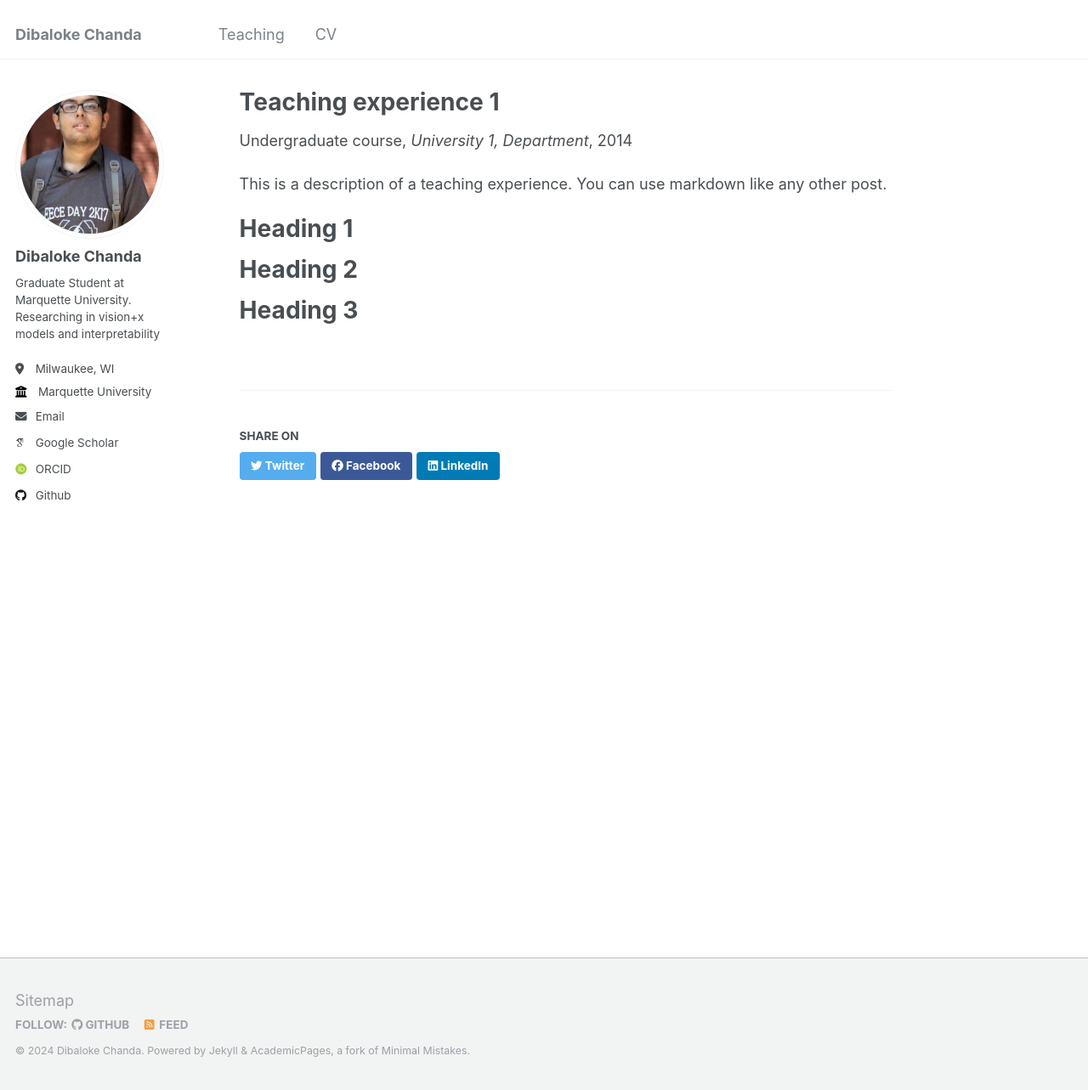
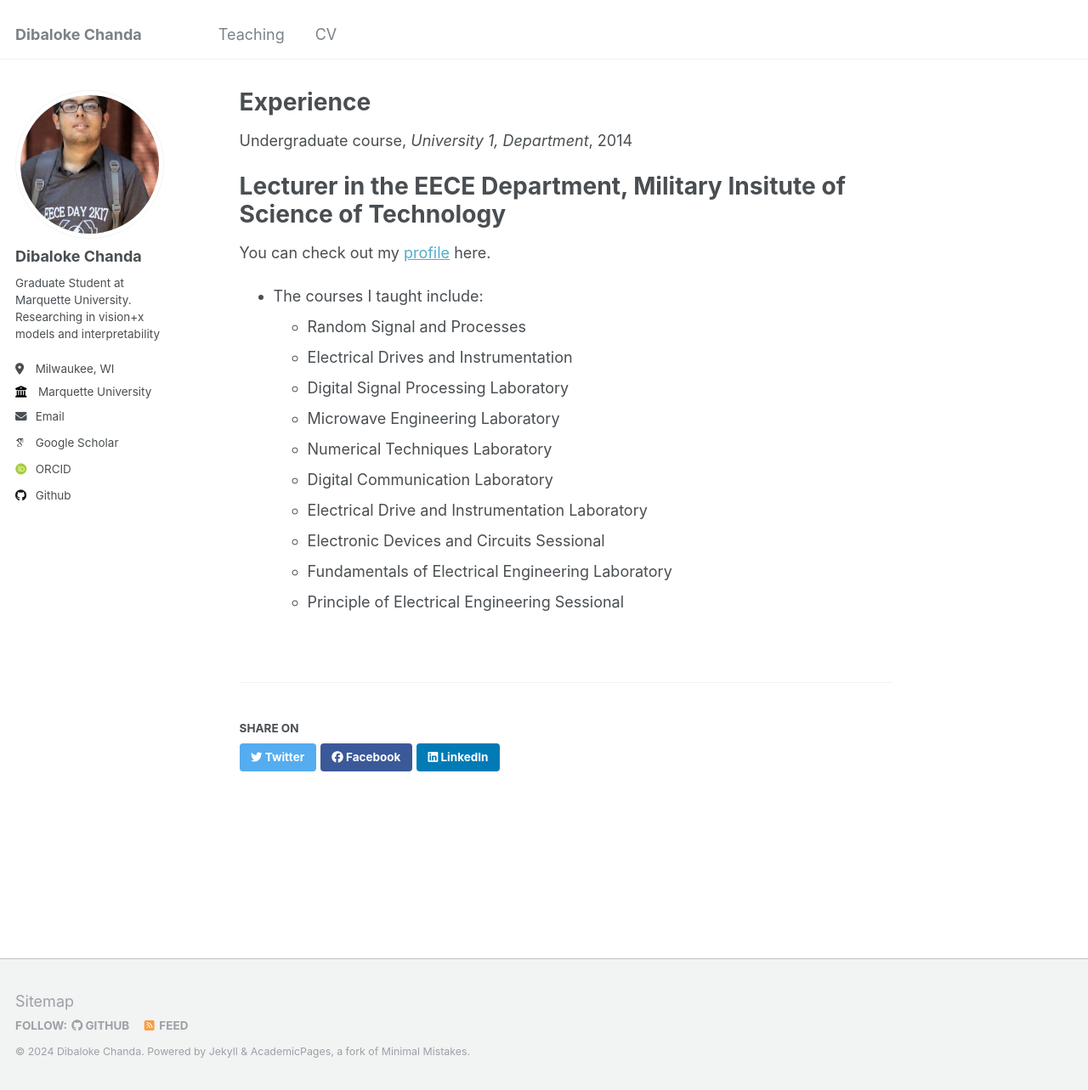
Before and after one commit to dibaloke/dibaloke.github.io, a Jekyll site: the page built from _teaching/2014-spring-teaching-1.md, in a window 1280 px wide and 1283 px high. Shown: the whole window at 85% size. Built offline with Jekyll 4.4.1, drawn with Linux system fonts in a browser that asks for light colours; some web fonts are replaced.

Commit message:
Update 2014-spring-teaching-1.md

```diff
--- a/_teaching/2014-spring-teaching-1.md
+++ b/_teaching/2014-spring-teaching-1.md
@@ -1,5 +1,5 @@
 ---
-title: "Teaching experience 1"
+title: "Experience"
 collection: teaching
 type: "Undergraduate course"
 permalink: /teaching/2014-spring-teaching-1
@@ -7,14 +7,16 @@ venue: "University 1, Department"
 date: 2014-01-01
 location: "City, Country"
 ---
-
-This is a description of a teaching experience. You can use markdown like any other post.
-
-Heading 1
-======
-
-Heading 2
-======
-
-Heading 3
-======
+# Lecturer in the EECE Department, Military Insitute of Science of Technology
+You can check out my [profile](https://mist.ac.bd/department/eece/facultyMembers/dibaloke_chanda-371) here.
+- The courses I taught include:
+  - Random Signal and Processes
+  - Electrical Drives and Instrumentation
+  - Digital Signal Processing Laboratory
+  - Microwave Engineering Laboratory
+  - Numerical Techniques Laboratory
+  - Digital Communication Laboratory
+  - Electrical Drive and Instrumentation Laboratory
+  - Electronic Devices and Circuits Sessional
+  - Fundamentals of Electrical Engineering Laboratory
+  - Principle of Electrical Engineering Sessional
```
